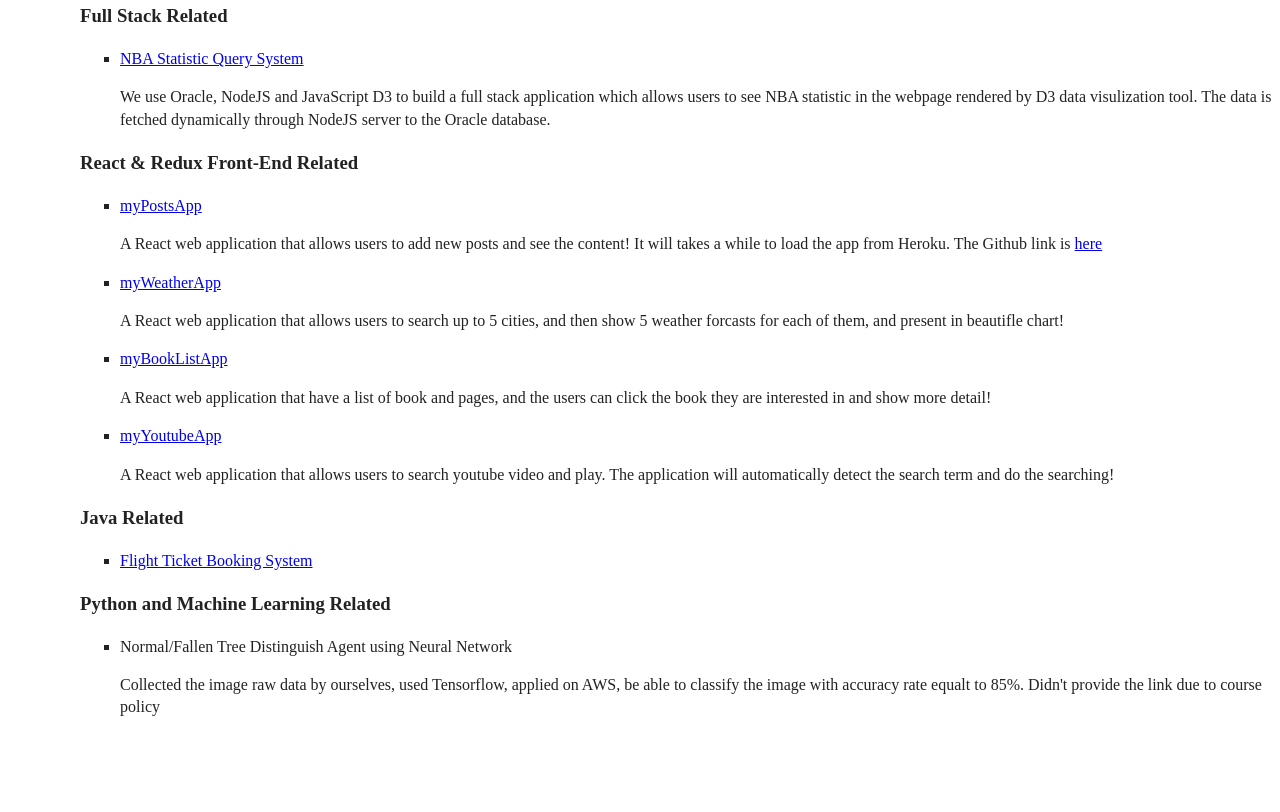
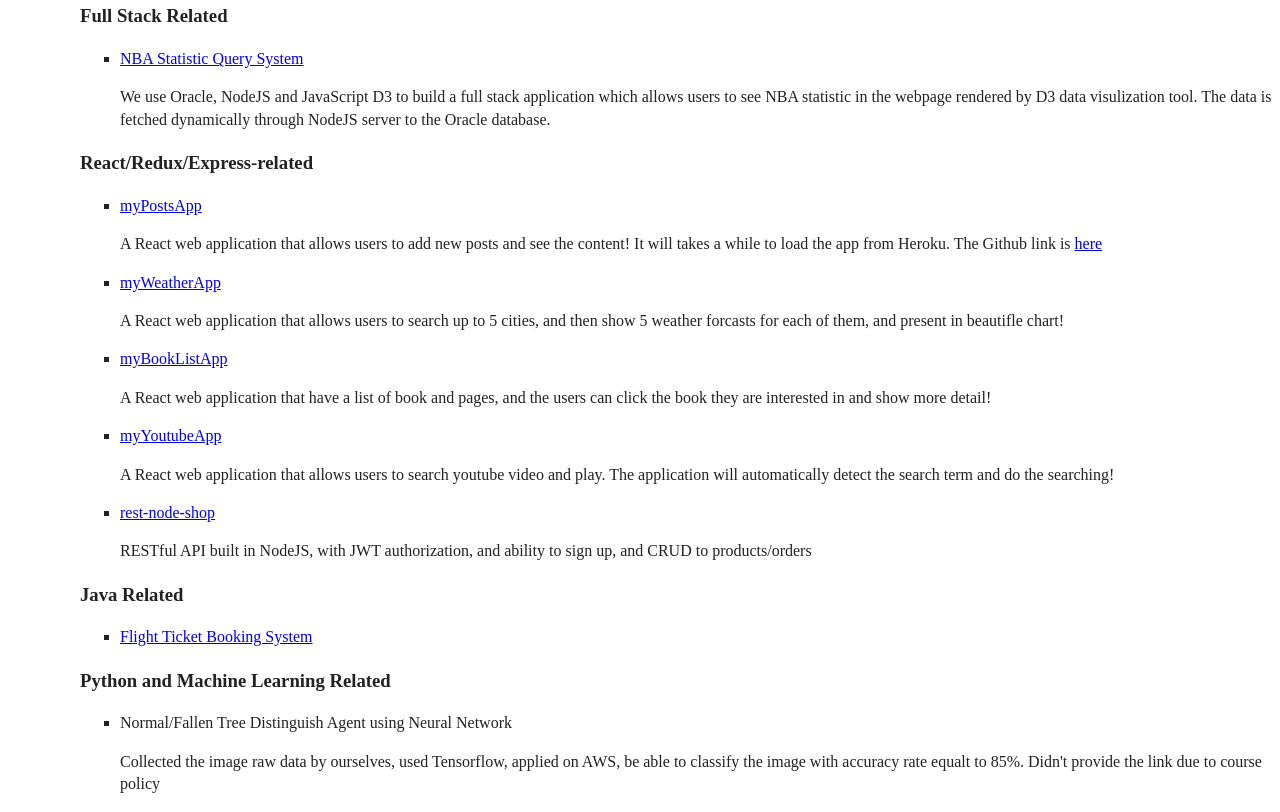
Before and after one commit to nathantw5566/nathantw5566.github.io, a plain HTML site: page index.html in a window 1280 px wide. Shown: the part 1005-1817 px from the top of the page. Before the commit the page ends 1740 px from the top, so only its background shows below. Drawn offline with nearby package versions, Linux system fonts and the light colour scheme; a script that the page names is missing.

Commit message:
add RESTFUL

```diff
--- a/index.html
+++ b/index.html
@@ -43,7 +43,7 @@
  				</li>
  			</ul>
  		</ul>
-  		<ul><h3>React & Redux Front-End Related</h3>
+  		<ul><h3>React/Redux/Express-related</h3>
   			<ul>
           <li><a href="https://mypostreact.herokuapp.com/">myPostsApp</a>
             <p>A React web application that allows users to add new posts and see the content! It will takes a while to load the app from Heroku. The Github link is <a href="https://github.com/nathantw5566/mypostreact">here</a></p>
@@ -56,6 +56,9 @@
   				</li>
   				<li><a href="https://github.com/nathantw5566/myyoutubereact">myYoutubeApp</a>
   					<p>A React web application that allows users to search youtube video and play. The application will automatically detect the search term and do the searching!</p>
+  				</li>
+					<li><a href="https://github.com/nathantw5566/node_rest_shop">rest-node-shop</a>
+  					<p>RESTful API built in NodeJS, with JWT authorization, and ability to sign up, and CRUD to products/orders</p>
   				</li>
   			</ul>
   		</ul>
```
